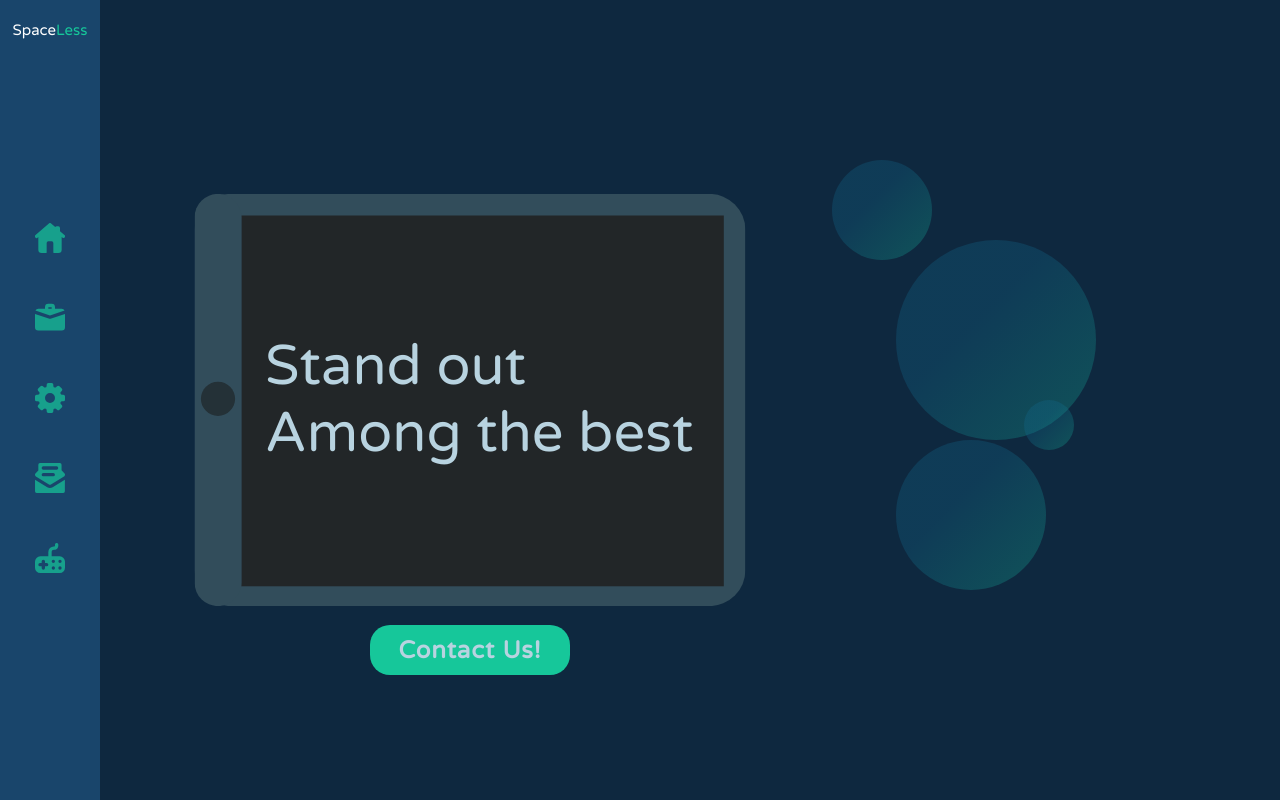
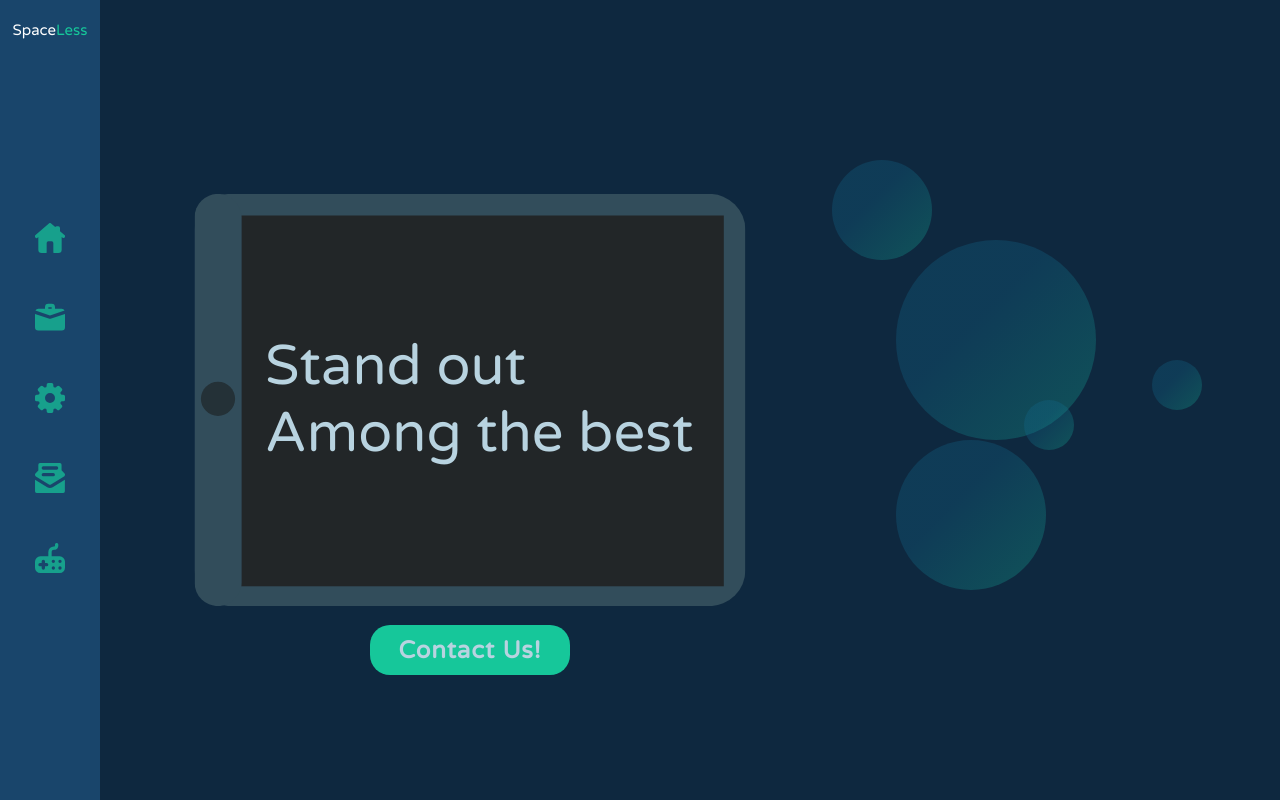
Before and after one commit to yoxan101/spacless_2.0, a React (Create React App) app: page / in a window 1280 px wide. Built offline with nearby package versions, Linux system fonts and the light colour scheme; the HTML template or start-up script is replaced by a standard one.

Commit message:
bubble added

```diff
--- a/src/components/Content.js
+++ b/src/components/Content.js
@@ -43,6 +43,7 @@ const Content = () => {
           <Bubbles size="200px" horPosition="70%" verPosition="30%" opacity="0.2" reference={addBublesToRefs}></Bubbles>
           <Bubbles size="150px" horPosition="70%" verPosition="55%" opacity="0.2" reference={addBublesToRefs}></Bubbles>
           <Bubbles size="50px" horPosition="80%" verPosition="50%" opacity="0.2" reference={addBublesToRefs}></Bubbles>
+          <Bubbles size="50px" horPosition="90%" verPosition="45%" opacity="0.2" reference={addBublesToRefs}></Bubbles>
         </div>
         {currentComponent}
     </div>
```
